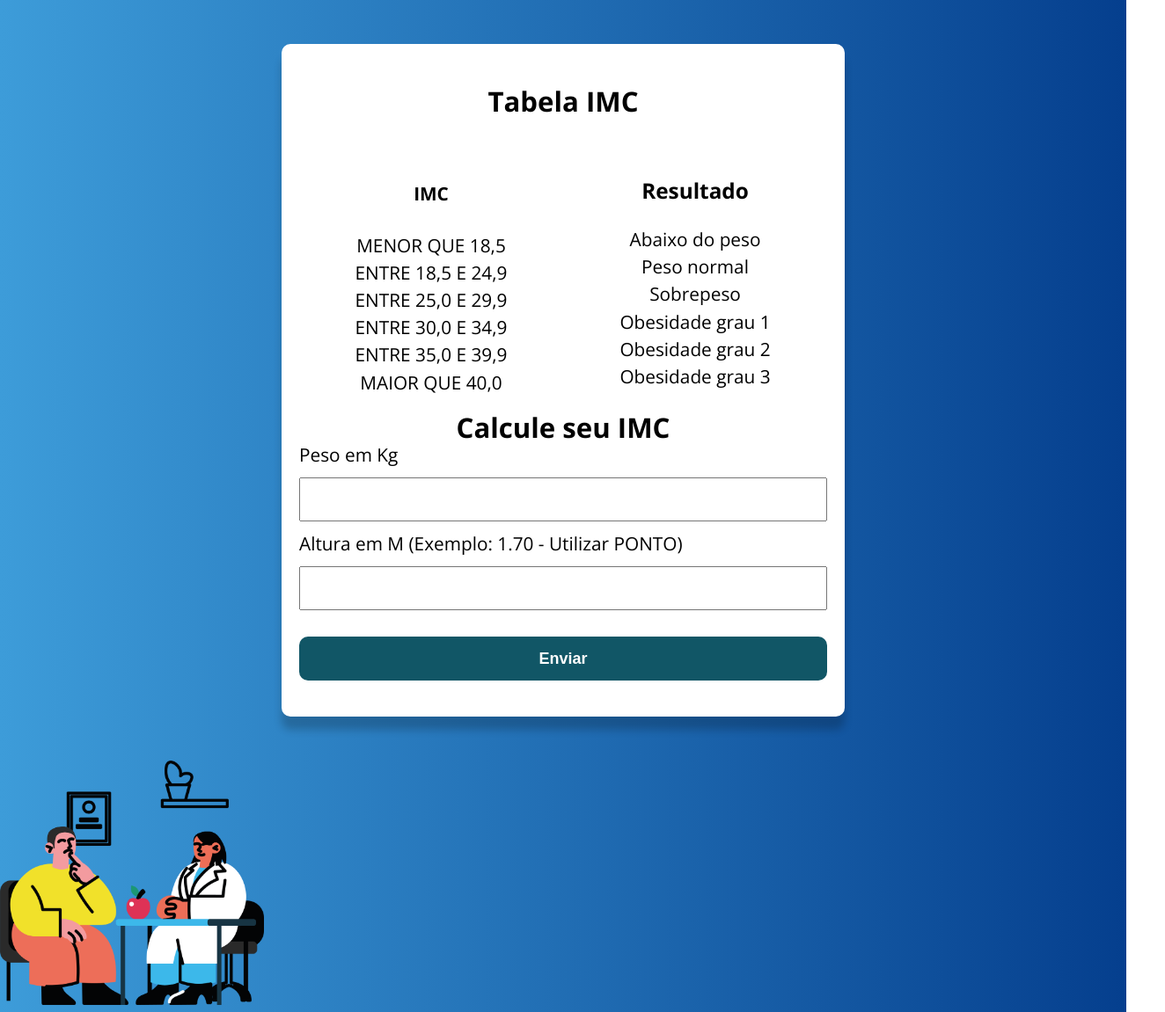
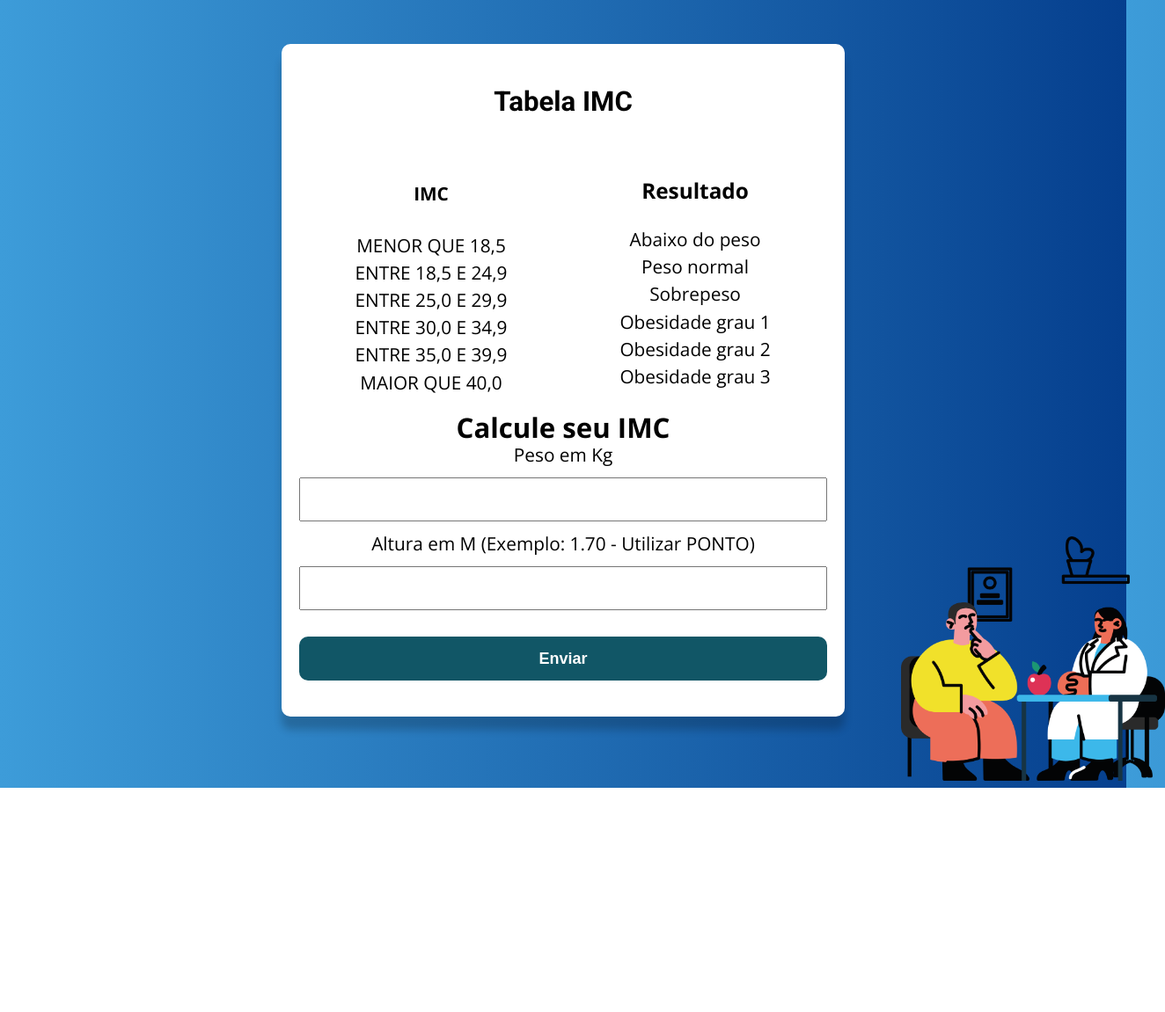
Before and after one commit to ThalesGerotti/IMC-Calculator, a plain HTML site: page index.html in a window 1280 px wide. Shown: the whole page at 88% size, 1324 px wide, since content can reach past the window. After the commit the page ends 896 px from the top, so only its background shows below. Drawn offline with nearby package versions, Linux system fonts and the light colour scheme.

Commit message:
Update style.css

```diff
--- a/css/style.css
+++ b/css/style.css
@@ -14,21 +14,15 @@ body {
   padding: 0;
   background: rgb(2,0,36);
   background: linear-gradient(90deg, rgba(2,0,36,1) 0%, rgba(61,156,217,1) 0%, rgba(5,63,142,1) 100%);
-  background-size: cover;
-  /* background-image: url(../IMCGuy.png);
-  background-repeat: no-repeat;
-  background-size: 30%;
-  background-position: right 435px; */
-  /* background-image: url(../Corredor.png);
-  background-repeat: no-repeat;
-  background-size: 30%;
-  background-position: left 435px; */
+  background-image: cover;
   font-family: 'Open sans', sans-serif;
   font-size: 1.3em;
   line-height: 1.5em;
 }
 
 .container {
+  position: relative;
+  text-align: center;
   max-width: 640px;
   margin: 50px auto;
   background: #fff;
@@ -37,7 +31,15 @@ body {
   box-shadow: 0 15px 10px rgb(0 0 0 / 0.2);
 }
 
+.bg{
+  margin-top: -100%;
+  margin-left: 80%;
+  position: relative;
+}
+
+
 .container h1 {
+  font-family: 'Roboto', sans-serif;
   text-align: center;
   margin-left: auto;
   margin-top: 5%;
@@ -58,6 +60,7 @@ body {
 }
 
 form input, form label, form button {
+  text-align: center;
   display: block;
   width: 100%;
   margin-bottom: 10px;
```
